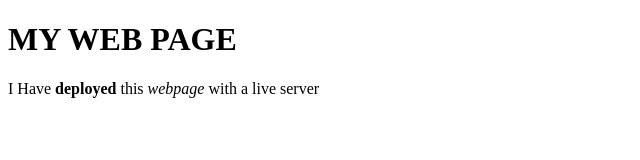
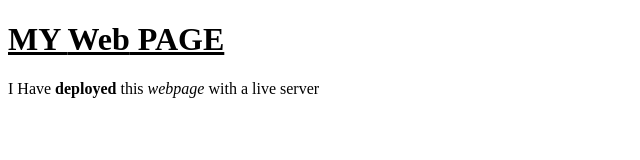
Before and after one commit to aagamaar/FOC_LAB_HTML_CSS_JS, a plain HTML site: page HTML FOR LAB EXAM/random.html in a window 1280 px wide. Shown: the whole page, without its empty margins (0-640 px from the left). Drawn offline with Linux system fonts and the light colour scheme.

Commit message:
made a word bold and underlined

```diff
--- a/HTML FOR LAB EXAM/random.html
+++ b/HTML FOR LAB EXAM/random.html
@@ -4,7 +4,7 @@
         <title>My Web Page</title>
     </head>
     <body>
-        <h1>MY WEB PAGE</h1>
+        <h1><u>MY <strong>Web</strong> PAGE</u></h1>
         <p>I Have <b>deployed</b> this <i>webpage</i> with a live server</p>
     </body>
 </html>
```
